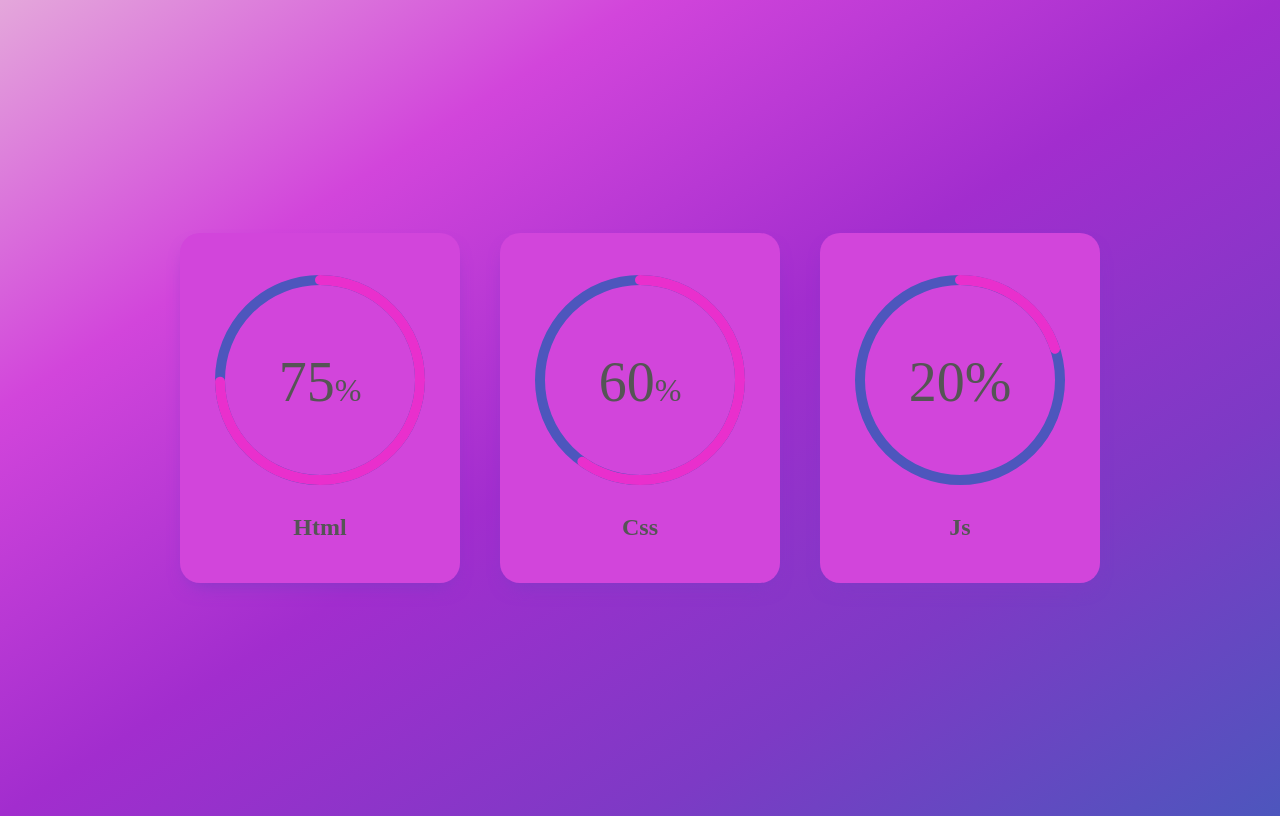
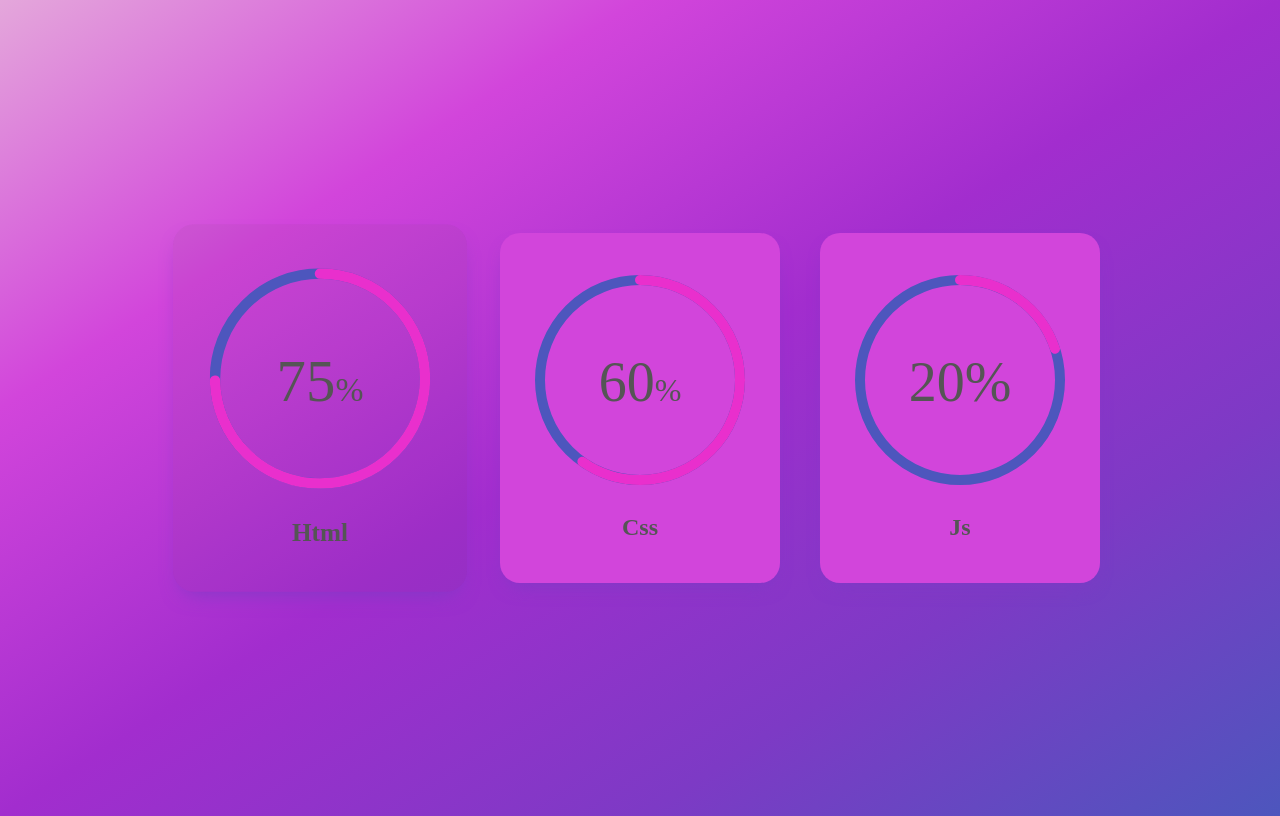
Before and after one commit to sebrog2022/progressbar, a plain HTML site: page index.html in a window 1280 px wide. In both pictures the pointer is over the element 320 px from the left and 408 px from the top of the page. Drawn offline with Linux system fonts and the light colour scheme.

Commit message:
card hover

```diff
--- a/style.css
+++ b/style.css
@@ -72,3 +72,8 @@ body {
     margin: 25px 0 0;
     text-align: center;
 }
+
+.card:hover {
+    transform: scale(105%);
+    background-color: rgba(62, 60, 60, 0.053);
+}
```
